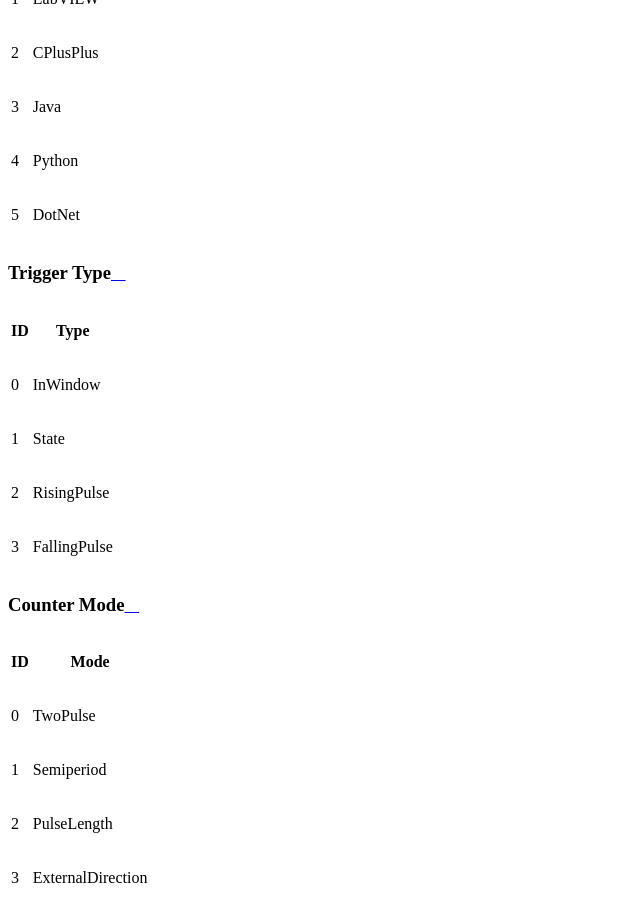
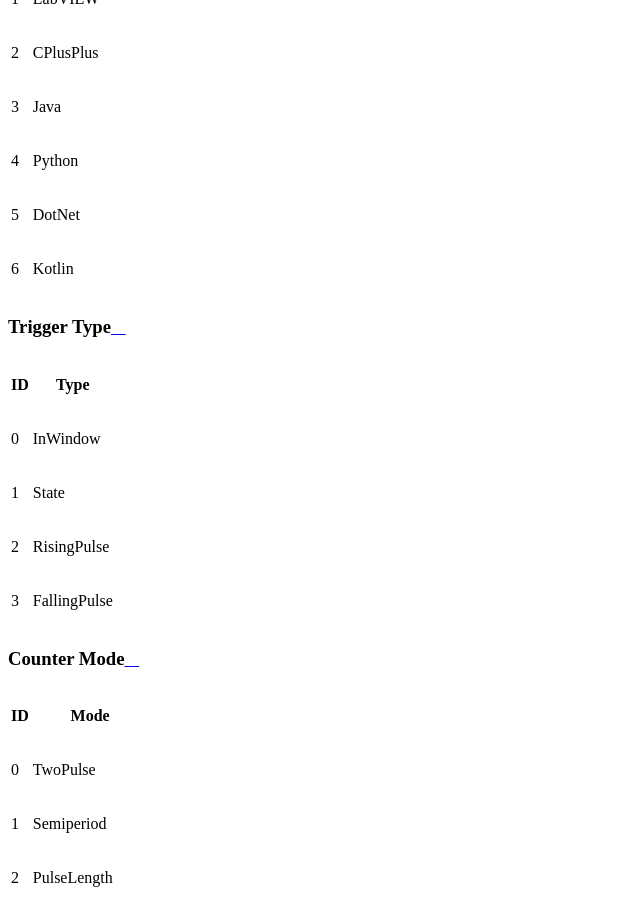
Before and after one commit to jcreigh/FRCture, a Sphinx documentation site: the page built from docs/driverstation/usage_reporting.rst, in a window 1280 px wide and 900 px high, scrolled down 5203 px. Shown: the whole window, without its empty margins (0-640 px from the left). Built offline with Sphinx 7.4.7 and the Read the Docs theme 2.0.0, drawn with Linux system fonts in a browser that asks for light colours.

Commit message:
Add Kotlin to LanguageType enum

```diff
--- a/docs/driverstation/usage_reporting.rst
+++ b/docs/driverstation/usage_reporting.rst
@@ -207,6 +207,8 @@
    +----+-----------+
    | 5  | DotNet    |
    +----+-----------+
+   | 6  | Kotlin    |
+   +----+-----------+
 
 .. _`trigger type`:
 
```
